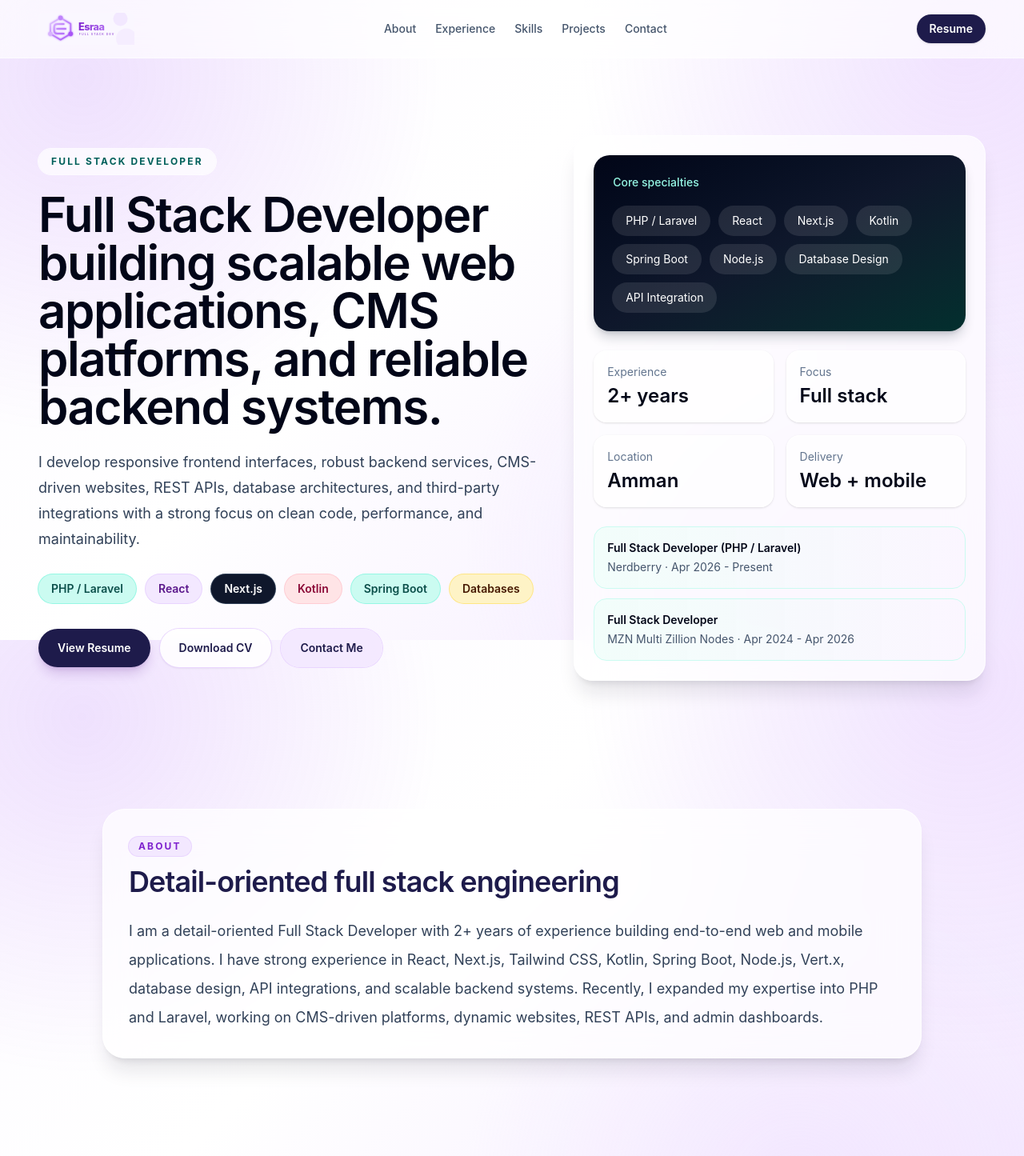
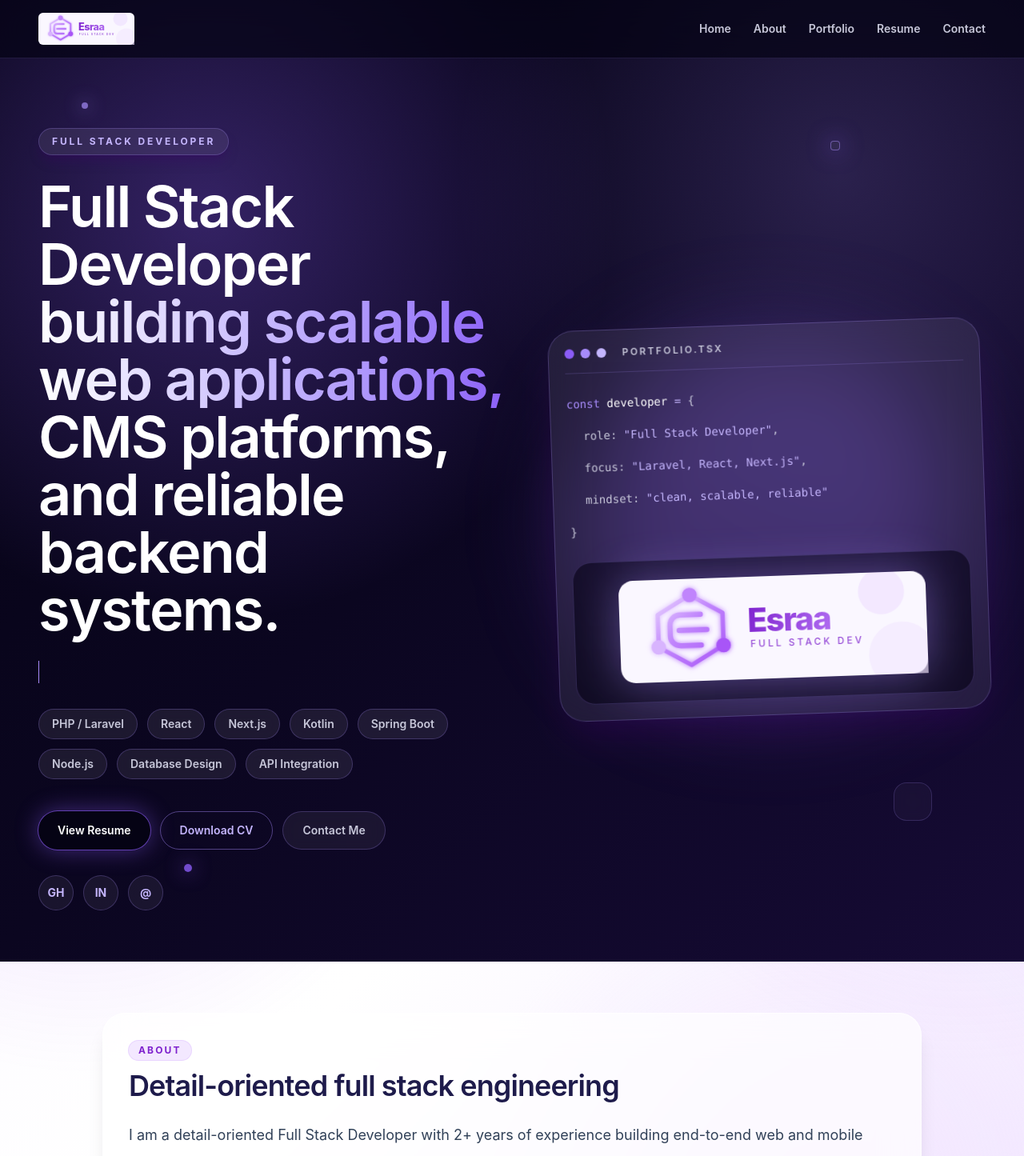
Before and after one commit to esraaamaireh99-code/esraa-portfolio, a Next.js app: page / in a window 1280 px wide. Shown: the top 1445 px of the page at 80% size. Built offline with nearby package versions, Linux system fonts and the light colour scheme.

Commit message:
Enhance hero section and header with responsive navigation and typing animation

```diff
--- a/src/app/globals.css
+++ b/src/app/globals.css
@@ -38,3 +38,42 @@ a,
 button {
   text-underline-offset: 0.25rem;
 }
+
+.typing-tagline {
+  width: fit-content;
+  max-width: 100%;
+  animation:
+    typing-reveal 3.2s steps(68, end) both,
+    typing-caret 0.9s step-end infinite;
+}
+
+@keyframes typing-reveal {
+  from {
+    width: 0;
+  }
+
+  to {
+    width: min(100%, 43rem);
+  }
+}
+
+@keyframes typing-caret {
+  50% {
+    border-color: transparent;
+  }
+}
+
+@media (prefers-reduced-motion: reduce) {
+  .typing-tagline {
+    animation: none;
+    white-space: normal;
+  }
+}
+
+@media (max-width: 640px) {
+  .typing-tagline {
+    animation: none;
+    white-space: normal;
+    border-right: 0;
+  }
+}
--- a/src/components/sections/hero-section.tsx
+++ b/src/components/sections/hero-section.tsx
@@ -1,83 +1,137 @@
-import { ButtonLink } from "@/components/ui/button-link";
-import { GlassCard } from "@/components/ui/glass-card";
+import Image from "next/image";
+import Link from "next/link";
 import { MotionReveal } from "@/components/ui/motion-reveal";
 import { portfolio } from "@/data/portfolio";
 
-const badgeStyles = {
-  teal: "bg-teal-100 text-teal-900 ring-teal-200",
-  purple: "bg-purple-100 text-purple-900 ring-purple-200",
-  coral: "bg-rose-100 text-rose-900 ring-rose-200",
-  cream: "bg-amber-100 text-amber-950 ring-amber-200",
-  navy: "bg-slate-900 text-white ring-slate-700",
+const logoPath = "/logo/esraa-logo-light-purple.svg";
+
+const socialIcon = {
+  GitHub: "GH",
+  LinkedIn: "IN",
+  Email: "@",
 };
 
 export function HeroSection() {
   return (
-    <section id="home" className="relative overflow-hidden px-5 py-16 sm:px-8 sm:py-20 lg:px-12 lg:py-24">
-      <div className="mx-auto grid max-w-7xl gap-10 lg:grid-cols-[1.1fr_0.9fr] lg:items-center">
+    <section
+      id="home"
+      className="relative isolate min-h-screen overflow-hidden bg-[#050314] px-5 pt-24 text-white sm:px-8 lg:px-12"
+    >
+      <div className="absolute inset-0 bg-[linear-gradient(rgba(167,139,250,0.08)_1px,transparent_1px),linear-gradient(90deg,rgba(167,139,250,0.08)_1px,transparent_1px)] bg-[size:56px_56px]" />
+      <div className="absolute inset-0 bg-[radial-gradient(circle_at_20%_22%,rgba(139,92,246,0.34),transparent_32rem),radial-gradient(circle_at_82%_18%,rgba(167,139,250,0.2),transparent_30rem),linear-gradient(135deg,#050314_0%,#0B0620_48%,#160B35_100%)]" />
+      <div className="absolute left-[8%] top-32 h-2 w-2 rounded-sm bg-[#A78BFA]/70 shadow-[0_0_22px_rgba(167,139,250,0.9)]" />
+      <div className="absolute right-[18%] top-44 h-3 w-3 rounded-sm border border-[#A78BFA]/50 bg-white/5 shadow-[0_0_28px_rgba(139,92,246,0.7)]" />
+      <div className="absolute bottom-28 left-[18%] h-2.5 w-2.5 rounded-full bg-[#8B5CF6]/80 shadow-[0_0_24px_rgba(139,92,246,0.85)]" />
+      <div className="absolute bottom-44 right-[9%] h-12 w-12 rounded-[1rem] border border-[#A78BFA]/20 bg-white/[0.03] backdrop-blur" />
+
+      <div className="relative mx-auto grid min-h-[calc(100vh-6rem)] max-w-7xl items-center gap-12 py-16 lg:grid-cols-[1.05fr_0.95fr]">
         <MotionReveal>
-          <p className="inline-flex rounded-full bg-white/70 px-4 py-2 text-xs font-bold uppercase tracking-[0.18em] text-teal-800 ring-1 ring-white/80 backdrop-blur">
-            {portfolio.person.title}
+          <div className="max-w-4xl">
+            <p className="inline-flex rounded-full border border-[#A78BFA]/25 bg-white/[0.08] px-4 py-2 text-xs font-bold uppercase tracking-[0.24em] text-[#C4B5FD] shadow-lg shadow-purple-950/30 backdrop-blur">
+              Full Stack Developer
             </p>
-          <h1 className="mt-5 max-w-4xl text-4xl font-semibold tracking-tight text-slate-950 sm:text-5xl lg:text-6xl">
-            {portfolio.hero.headline}
+            <h1 className="mt-7 text-5xl font-semibold tracking-tight text-white sm:text-6xl lg:text-7xl">
+              Full Stack Developer
+              <span className="block bg-gradient-to-r from-white via-[#C4B5FD] to-[#8B5CF6] bg-clip-text text-transparent">
+                building scalable web applications,
+              </span>
+              CMS platforms, and reliable backend systems.
             </h1>
-          <p className="mt-6 max-w-3xl text-lg leading-8 text-slate-700">
-            {portfolio.hero.subheadline}
+            <p className="typing-tagline mt-7 max-w-3xl overflow-hidden whitespace-nowrap border-r border-[#A78BFA] text-base font-medium text-[#C7C7D9] sm:text-lg">
+              Driven by clean code, scalable architecture, and continuous learning.
             </p>
-          <div className="mt-7 flex flex-wrap gap-3">
-            {portfolio.hero.badges.map((badge) => (
+
+            <div className="mt-8 flex flex-wrap gap-3">
+              {portfolio.person.specialties.map((specialty) => (
                 <span
-                key={badge.label}
-                className={`rounded-full px-4 py-2 text-sm font-semibold ring-1 transition hover:-translate-y-0.5 ${badgeStyles[badge.tone]}`}
+                  key={specialty}
+                  className="rounded-full border border-[#A78BFA]/25 bg-white/[0.08] px-4 py-2 text-sm font-semibold text-[#C7C7D9] backdrop-blur transition duration-200 hover:-translate-y-0.5 hover:border-[#A78BFA]/60 hover:text-white hover:shadow-lg hover:shadow-purple-900/20"
                 >
-                {badge.label}
-              </span>
-            ))}
-          </div>
-          <div className="mt-8 flex flex-col gap-3 sm:flex-row">
-            {portfolio.hero.actions.map((action) => (
-              <ButtonLink key={action.href} href={action.href} download={action.download} variant={action.variant}>
-                {action.label}
-              </ButtonLink>
-            ))}
-          </div>
-        </MotionReveal>
-
-        <MotionReveal delay={0.12}>
-          <GlassCard className="p-6">
-            <div className="rounded-[1.25rem] bg-gradient-to-br from-slate-950 via-slate-900 to-teal-950 p-6 text-white shadow-lg shadow-slate-900/20">
-              <p className="text-sm font-medium text-teal-200">Core specialties</p>
-              <div className="mt-5 flex flex-wrap gap-3">
-                {portfolio.person.specialties.map((specialty) => (
-                  <span key={specialty} className="rounded-full bg-white/10 px-4 py-2 text-sm ring-1 ring-white/10">
                   {specialty}
                 </span>
               ))}
             </div>
+
+            <div className="mt-10 flex flex-col gap-3 sm:flex-row">
+              <Link
+                href="/resume"
+                className="inline-flex min-h-12 items-center justify-center rounded-full bg-[#050314] px-6 py-3 text-sm font-semibold text-white shadow-[0_0_30px_rgba(139,92,246,0.45)] ring-1 ring-[#8B5CF6]/60 transition duration-200 hover:-translate-y-0.5 hover:bg-[#0B0620]"
+              >
+                View Resume
+              </Link>
+              <a
+                href={portfolio.resume.downloadUrl}
+                download
+                className="inline-flex min-h-12 items-center justify-center rounded-full border border-[#A78BFA]/45 bg-transparent px-6 py-3 text-sm font-semibold text-[#C4B5FD] transition duration-200 hover:-translate-y-0.5 hover:border-[#C4B5FD] hover:bg-[#8B5CF6]/10 hover:text-white"
+              >
+                Download CV
+              </a>
+              <Link
+                href="/#contact"
+                className="inline-flex min-h-12 items-center justify-center rounded-full border border-[#A78BFA]/25 bg-white/[0.06] px-6 py-3 text-sm font-semibold text-[#C7C7D9] backdrop-blur transition duration-200 hover:-translate-y-0.5 hover:border-[#A78BFA] hover:text-white"
+              >
+                Contact Me
+              </Link>
             </div>
-            <dl className="mt-6 grid grid-cols-2 gap-4">
-              {portfolio.stats.map((stat) => (
-                <div key={stat.label} className="rounded-2xl border border-white/80 bg-white/65 p-4 shadow-sm transition hover:-translate-y-0.5 hover:shadow-md">
-                  <dt className="text-sm text-slate-500">{stat.label}</dt>
-                  <dd className="mt-1 text-2xl font-semibold text-slate-950">{stat.value}</dd>
-                </div>
-              ))}
-            </dl>
-            <div className="mt-6 grid gap-3">
-              {portfolio.experience.slice(0, 2).map((role) => (
-                <div
-                  key={role.company}
-                  className="rounded-2xl border border-teal-100 bg-gradient-to-r from-teal-50/90 to-purple-50/80 p-4"
+
+            <div className="mt-8 flex flex-wrap gap-3" aria-label="Social links">
+              {portfolio.socialItems.map((item) => (
+                <a
+                  key={item.label}
+                  href={item.href}
+                  target={item.external ? "_blank" : undefined}
+                  rel={item.external ? "noreferrer" : undefined}
+                  aria-label={item.label}
+                  className="inline-flex h-11 w-11 items-center justify-center rounded-full border border-[#A78BFA]/25 bg-white/[0.06] text-sm font-bold text-[#C4B5FD] transition duration-200 hover:-translate-y-0.5 hover:border-[#A78BFA] hover:bg-[#8B5CF6]/20 hover:text-white hover:shadow-lg hover:shadow-purple-900/30"
                 >
-                  <p className="text-sm font-semibold text-slate-950">{role.position}</p>
-                  <p className="mt-1 text-sm text-slate-600">
-                    {role.company} &middot; {role.period}
-                  </p>
-                </div>
+                  {socialIcon[item.label as keyof typeof socialIcon]}
+                </a>
               ))}
             </div>
-          </GlassCard>
+          </div>
+        </MotionReveal>
+
+        <MotionReveal delay={0.14}>
+          <div className="relative mx-auto hidden w-full max-w-xl lg:block">
+            <div className="absolute inset-6 rounded-full bg-[#8B5CF6]/30 blur-3xl" />
+            <div className="relative rotate-[-2deg] rounded-[2rem] border border-[#A78BFA]/25 bg-white/[0.07] p-5 shadow-2xl shadow-purple-950/40 backdrop-blur-xl">
+              <div className="flex items-center gap-2 border-b border-[#A78BFA]/20 pb-4">
+                <span className="h-3 w-3 rounded-full bg-[#8B5CF6]" />
+                <span className="h-3 w-3 rounded-full bg-[#A78BFA]" />
+                <span className="h-3 w-3 rounded-full bg-[#C4B5FD]" />
+                <span className="ml-3 text-xs font-semibold uppercase tracking-[0.2em] text-[#C7C7D9]">
+                  portfolio.tsx
+                </span>
+              </div>
+              <div className="space-y-3 py-6 font-mono text-sm leading-7 text-[#C7C7D9]">
+                <p>
+                  <span className="text-[#A78BFA]">const</span>{" "}
+                  <span className="text-white">developer</span>{" "}
+                  <span className="text-[#C4B5FD]">=</span> {"{"}
+                </p>
+                <p className="pl-5">
+                  role: <span className="text-[#C4B5FD]">&quot;Full Stack Developer&quot;</span>,
+                </p>
+                <p className="pl-5">
+                  focus: <span className="text-[#C4B5FD]">&quot;Laravel, React, Next.js&quot;</span>,
+                </p>
+                <p className="pl-5">
+                  mindset: <span className="text-[#C4B5FD]">&quot;clean, scalable, reliable&quot;</span>
+                </p>
+                <p>{"}"}</p>
+              </div>
+              <div className="rounded-[1.5rem] border border-[#A78BFA]/20 bg-[#050314]/60 p-6">
+                <Image
+                  src={logoPath}
+                  alt="Esraa Amaireh"
+                  width={720}
+                  height={240}
+                  className="mx-auto h-auto w-full max-w-sm drop-shadow-[0_0_28px_rgba(167,139,250,0.45)]"
+                  priority
+                />
+              </div>
+            </div>
+          </div>
         </MotionReveal>
       </div>
     </section>
--- a/src/components/site/header.tsx
+++ b/src/components/site/header.tsx
@@ -1,12 +1,24 @@
+"use client";
+
 import Image from "next/image";
 import Link from "next/link";
-import { portfolio } from "@/data/portfolio";
+import { useState } from "react";
 
 const logoPath = "/logo/esraa-logo-light-purple.svg";
 
+const navItems = [
+  { label: "Home", href: "/#home" },
+  { label: "About", href: "/#about" },
+  { label: "Portfolio", href: "/#projects" },
+  { label: "Resume", href: "/resume" },
+  { label: "Contact", href: "/#contact" },
+];
+
 export function Header() {
+  const [isOpen, setIsOpen] = useState(false);
+
   return (
-    <header className="sticky top-0 z-50 border-b border-white/60 bg-white/65 backdrop-blur-xl">
+    <header className="fixed inset-x-0 top-0 z-50 border-b border-[#A78BFA]/15 bg-[#050314]/70 backdrop-blur-xl">
       <nav
         aria-label="Primary navigation"
         className="mx-auto flex max-w-7xl items-center justify-between px-5 py-4 sm:px-8 lg:px-12"
@@ -21,20 +33,51 @@ export function Header() {
             priority
           />
         </Link>
-        <div className="hidden items-center gap-6 text-sm font-medium text-slate-600 md:flex">
-          {portfolio.navigation.map((item) => (
-            <Link key={item.href} href={item.href} className="transition hover:text-purple-700">
+
+        <div className="hidden items-center gap-7 text-sm font-semibold text-[#C7C7D9] md:flex">
+          {navItems.map((item) => (
+            <Link
+              key={item.href}
+              href={item.href}
+              className="group relative transition hover:text-white"
+            >
               {item.label}
+              <span className="absolute -bottom-2 left-0 h-px w-0 bg-[#8B5CF6] shadow-[0_0_14px_rgba(139,92,246,0.9)] transition-all group-hover:w-full" />
             </Link>
           ))}
         </div>
-        <Link
-          href="/resume"
-          className="rounded-full bg-[#1E1B4B] px-4 py-2 text-sm font-semibold text-white shadow-sm transition hover:-translate-y-0.5 hover:bg-[#A855F7]"
+
+        <button
+          type="button"
+          className="inline-flex h-10 w-10 items-center justify-center rounded-full border border-[#A78BFA]/25 bg-white/[0.06] text-[#C4B5FD] transition hover:border-[#A78BFA] hover:text-white md:hidden"
+          aria-label="Toggle navigation menu"
+          aria-expanded={isOpen}
+          onClick={() => setIsOpen((value) => !value)}
         >
-          Resume
-        </Link>
+          <span className="relative h-4 w-5">
+            <span className={`absolute left-0 top-0 h-0.5 w-5 bg-current transition ${isOpen ? "translate-y-2 rotate-45" : ""}`} />
+            <span className={`absolute left-0 top-2 h-0.5 w-5 bg-current transition ${isOpen ? "opacity-0" : ""}`} />
+            <span className={`absolute left-0 top-4 h-0.5 w-5 bg-current transition ${isOpen ? "-translate-y-2 -rotate-45" : ""}`} />
+          </span>
+        </button>
       </nav>
+
+      {isOpen ? (
+        <div className="border-t border-[#A78BFA]/15 bg-[#050314]/95 px-5 py-4 backdrop-blur-xl md:hidden">
+          <div className="mx-auto grid max-w-7xl gap-2">
+            {navItems.map((item) => (
+              <Link
+                key={item.href}
+                href={item.href}
+                className="rounded-2xl px-4 py-3 text-sm font-semibold text-[#C7C7D9] transition hover:bg-white/[0.06] hover:text-white"
+                onClick={() => setIsOpen(false)}
+              >
+                {item.label}
+              </Link>
+            ))}
+          </div>
+        </div>
+      ) : null}
     </header>
   );
 }
--- a/src/data/portfolio.ts
+++ b/src/data/portfolio.ts
@@ -141,11 +141,17 @@ export const portfolio = {
     phone: "0782065770",
     email: "esraa.amaireh99@gmail.com",
     linkedin: "https://www.linkedin.com/in/esraa-amaireh-a2835823b",
+    github: "https://github.com/esraa-amaireh",
   },
   contactItems: [
     { label: "Phone", value: "0782065770", href: "tel:0782065770" },
     { label: "Email", value: "esraa.amaireh99@gmail.com", href: "mailto:esraa.amaireh99@gmail.com" },
     { label: "LinkedIn", value: "Esraa Amaireh", href: "https://www.linkedin.com/in/esraa-amaireh-a2835823b", external: true },
+  ],
+  socialItems: [
+    { label: "GitHub", value: "GitHub", href: "https://github.com/esraa-amaireh", external: true },
+    { label: "LinkedIn", value: "LinkedIn", href: "https://www.linkedin.com/in/esraa-amaireh-a2835823b", external: true },
+    { label: "Email", value: "Email", href: "mailto:esraa.amaireh99@gmail.com" },
   ],
   navigation,
   hero: {
```
Lines whose indentation alone changed are shown as unchanged.
